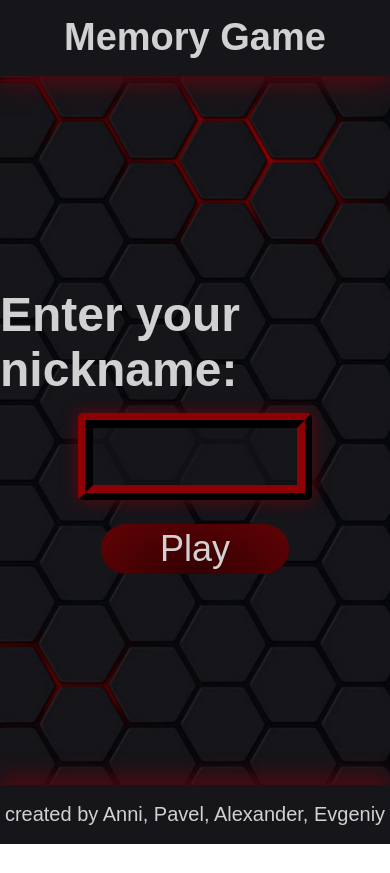
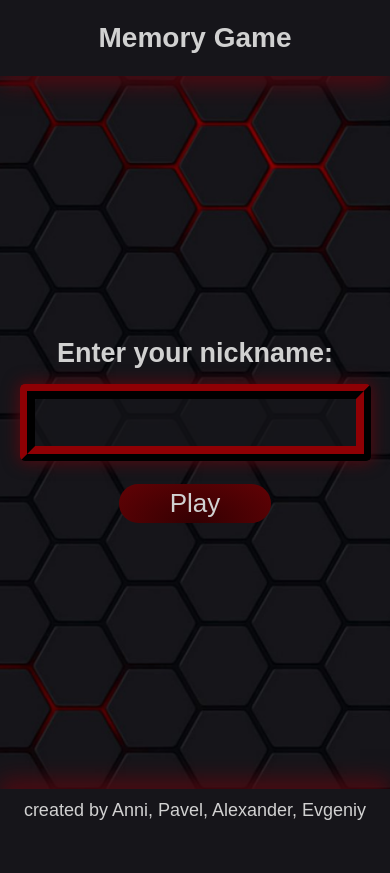
Before and after one commit to korytsa/MemoryGame, a plain HTML site: page index.html in a window 390 px wide. Before the commit the page ends 844 px from the top, so only its background shows below. Drawn offline with Linux system fonts and the light colour scheme; a web font is replaced by a local one.

Commit message:
add media for 760/415

```diff
--- a/style.css
+++ b/style.css
@@ -91,3 +91,51 @@ footer p{
     text-align: center;
     line-height: 7vh;
 }
+@media screen and (max-width: 760px){
+    h1{
+        font-size: 32px;
+        line-height: 9vh;
+        text-align: center;
+    }
+    .content_nickname{
+        font-size: 36px;
+    }
+    .content_userName{
+        font-size: 30px;
+        width: 75%;
+    }
+    .content_btnPlay{
+        font-size: 30px;
+        padding: 1% 13%;
+    }
+    footer p{
+        font-size: 18px;
+    }
+}
+@media screen and (max-width: 415px){
+    h1{
+        font-size: 28px;
+        line-height: 9vh;
+        text-align: center;
+    }
+    .content_nickname{
+        font-size: 27px;
+    }
+    .content_userName{
+        font-size: 26px;
+        width: 90%;
+    }
+    .content_btnPlay{
+        font-size: 26px;
+        padding: 1% 13%;
+    }
+    footer{
+        background-color: #16151A;
+        height: 10vh;
+    }
+    footer p{
+        font-size: 18px;
+        line-height: 5vh;
+        margin: 1%;
+    }
+}
```
